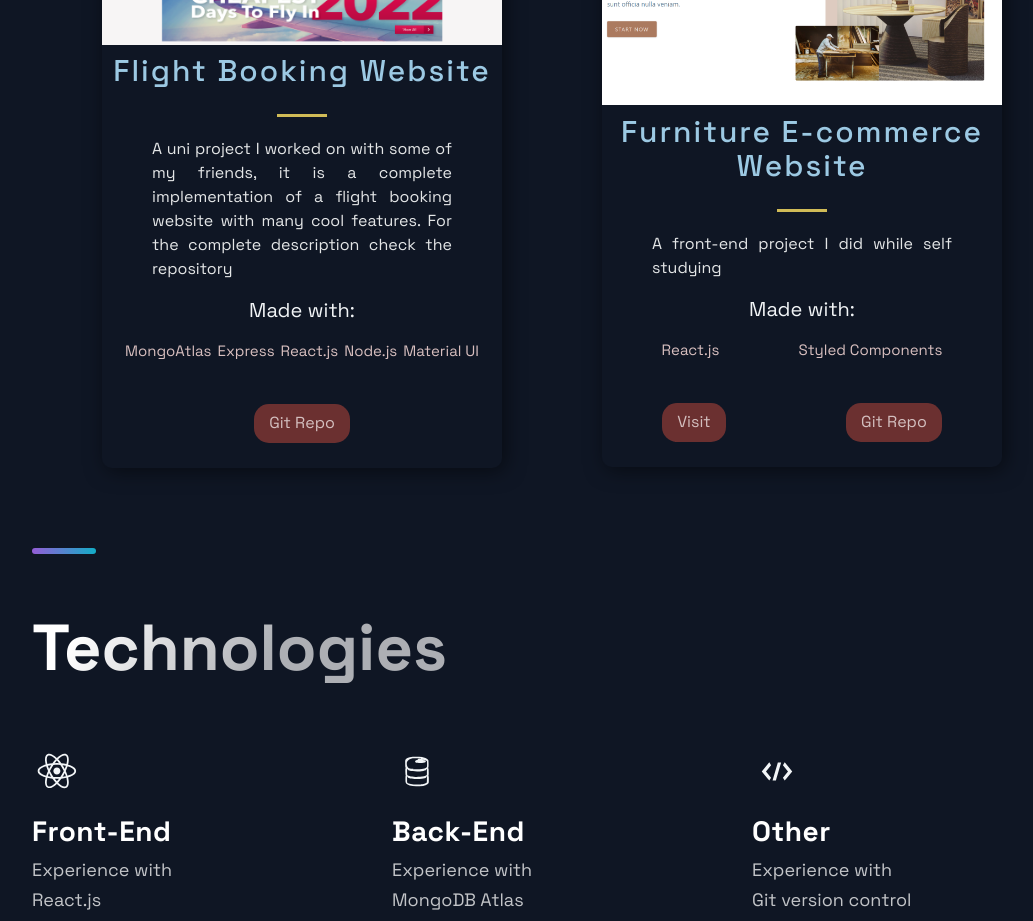
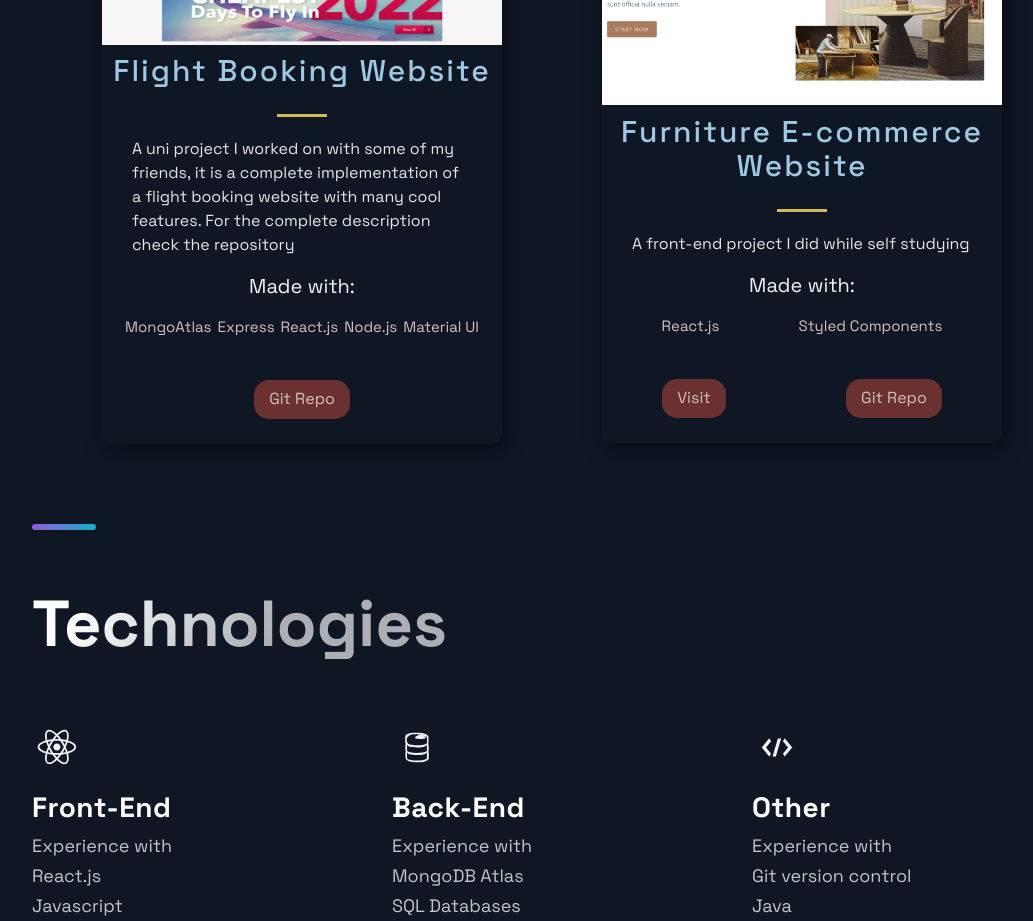
Before and after one commit to youssefmagdyy/portfolio, a Next.js app: page / in a window 1280 px wide. Shown: the part 1000-1921 px from the top of the page, without its empty margins (88-1121 px from the left). Built offline with nearby package versions, Linux system fonts and the light colour scheme.

Commit message:
project 2 updates

```diff
--- a/src/components/Footer/Footer.js
+++ b/src/components/Footer/Footer.js
@@ -21,7 +21,7 @@ const Footer = () => {
       <SocialIconsContainer>
       <CompanyContainer>
       <UpIcon href='#top'>
-      <CgArrowUpO size= '3rem'/>
+      <CgArrowUpO size= '5rem'/>
       </UpIcon>
         </CompanyContainer>
         <SocialContainer>
--- a/src/components/Projects/ProjectsStyles.js
+++ b/src/components/Projects/ProjectsStyles.js
@@ -69,13 +69,13 @@ export const Intro = styled.div`
 
 export const CardInfo = styled.p`
   width: 100%;
-  padding: 0 50px;
+  padding: 0 30px;
   color: #e4e6e7;
   font-style: 2rem;
   line-height: 24px;
-  text-align: justify;
+  text-align: left;
   @media ${(props) => props.theme.breakpoints.sm} {
-    padding:.3rem
+    padding:1.3rem
 
 }
 `;
```
